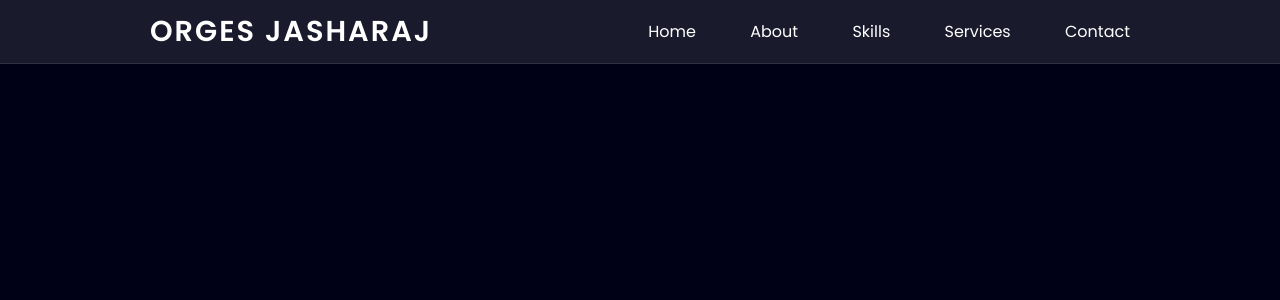
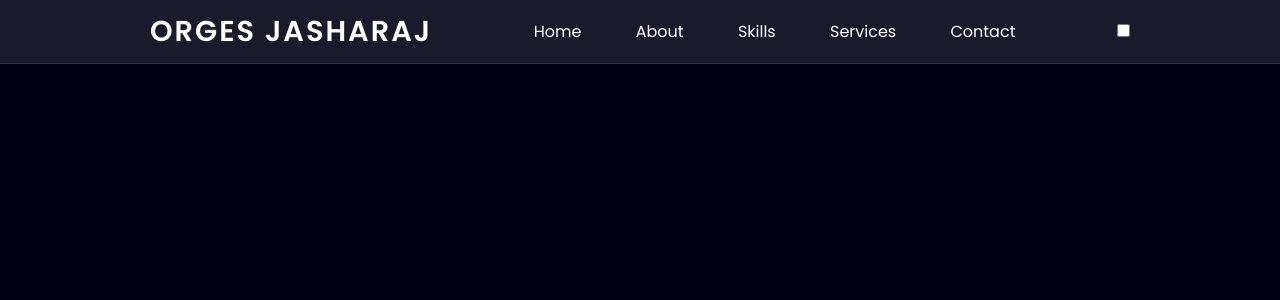
Before and after one commit to OrgesJasharaj/PersonalPortfolio_OJ, a PHP site: page / in a window 1280 px wide. Shown: the top 300 px of the page. Run offline with PHP 8.4, Linux system fonts and the light colour scheme.

Commit message:
Design navbar...

```diff
--- a/index.php
+++ b/index.php
@@ -22,10 +22,13 @@
                     <a href="#"><i class="uil uil-user-circle"></i>About</a>
                     <a href="#"><i class="uil uil-brackets-curly"></i>Skills</a>
                     <a href="#"><i class="uil uil-database"></i>Services</a>
-
                     <a href="#"><i class="uil uil-envelope"></i>Contact</a>
                 </div>
             </div>
+            <label>
+                <input type="checkbox">
+                <span class="check"></span>
+            </label>
             <i class="uil uil-apps nav-menu-btn"></i>
         </div>
         <div class="scroll-indicator-container">
```
Also changed, not shown: assets/style.css (+9 -9 lines).
